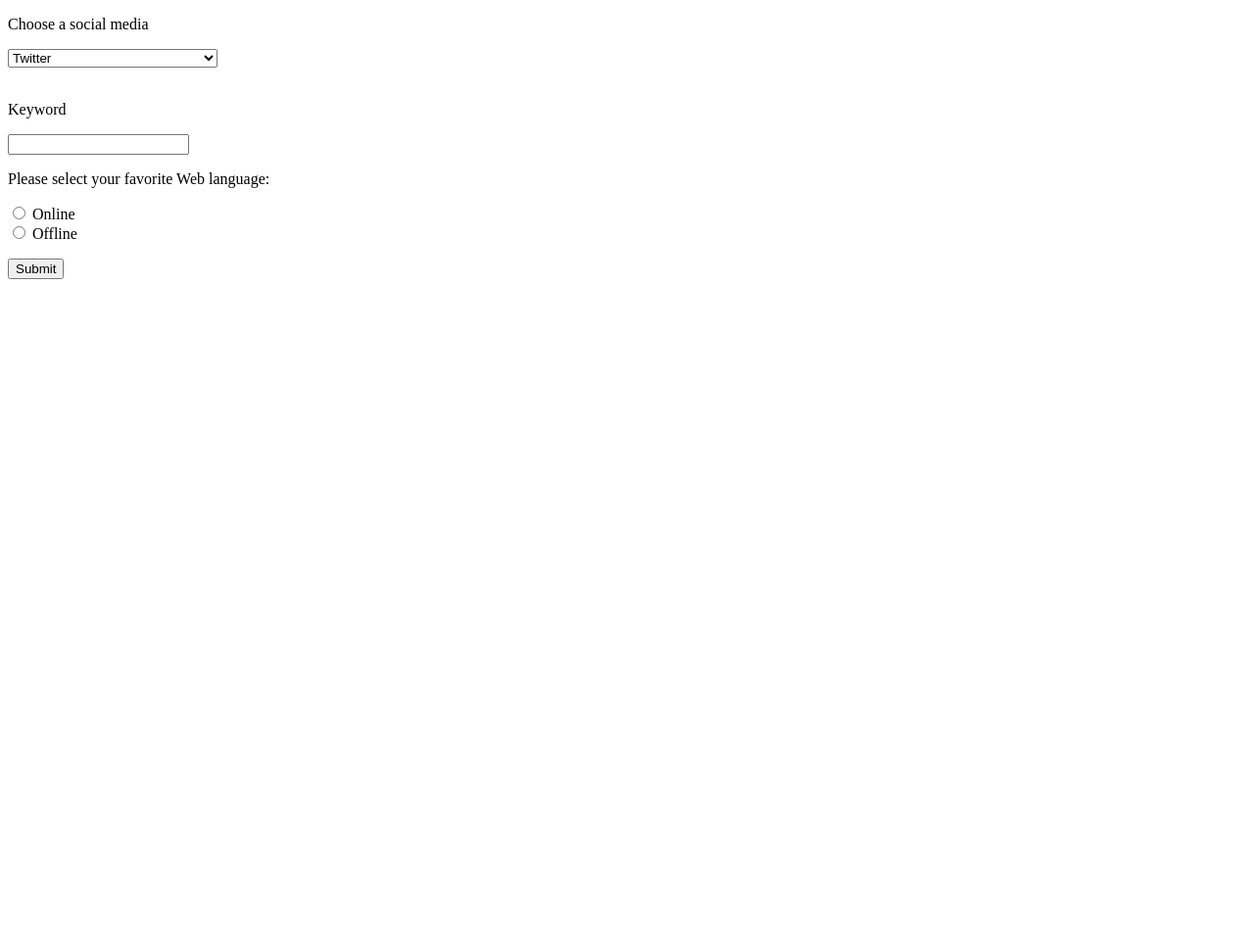
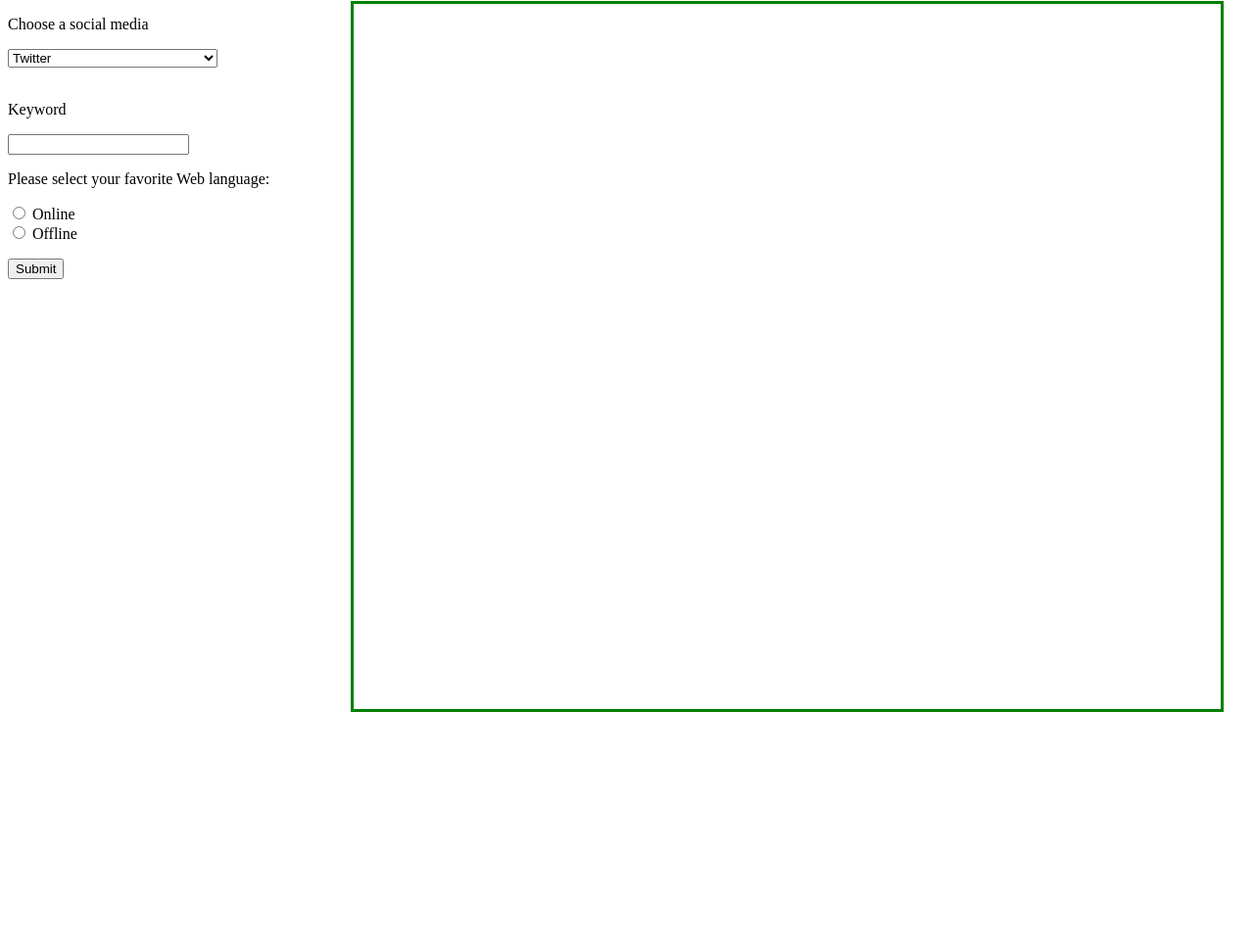
Before and after one commit to vishwas-n/Social-Media-Handler, a Flask app: page / in a window 1280 px wide. Shown: the top 967 px of the page at 98% size. Before the commit the page ends 285 px from the top, so only its background shows below. Run offline with Flask 2, Linux system fonts and the light colour scheme.

Commit message:
Add files via upload

```diff
--- a/Client/templates/my-form.html
+++ b/Client/templates/my-form.html
@@ -3,6 +3,11 @@
 <head>
     <meta charset='UTF-8'>
     <title>Input</title>
+    <style type="text/css">
+.boxed {
+  border: 3px solid green ;width:70%;height:720px;overflow:auto;position:relative;top: -300px;left: 350px;
+}
+</style>
 </head>
 
 <body>
@@ -28,5 +33,12 @@
     <p> <input type="submit"> </p>
 
 </form>
+<div class="boxed">
+
+{% for element in list_to_send%}
+    <p style="padding: 10px; border: 2px solid red;">{{element}}</p>
+{% endfor %}
+</div>
+
 </body>
 </html>
```
